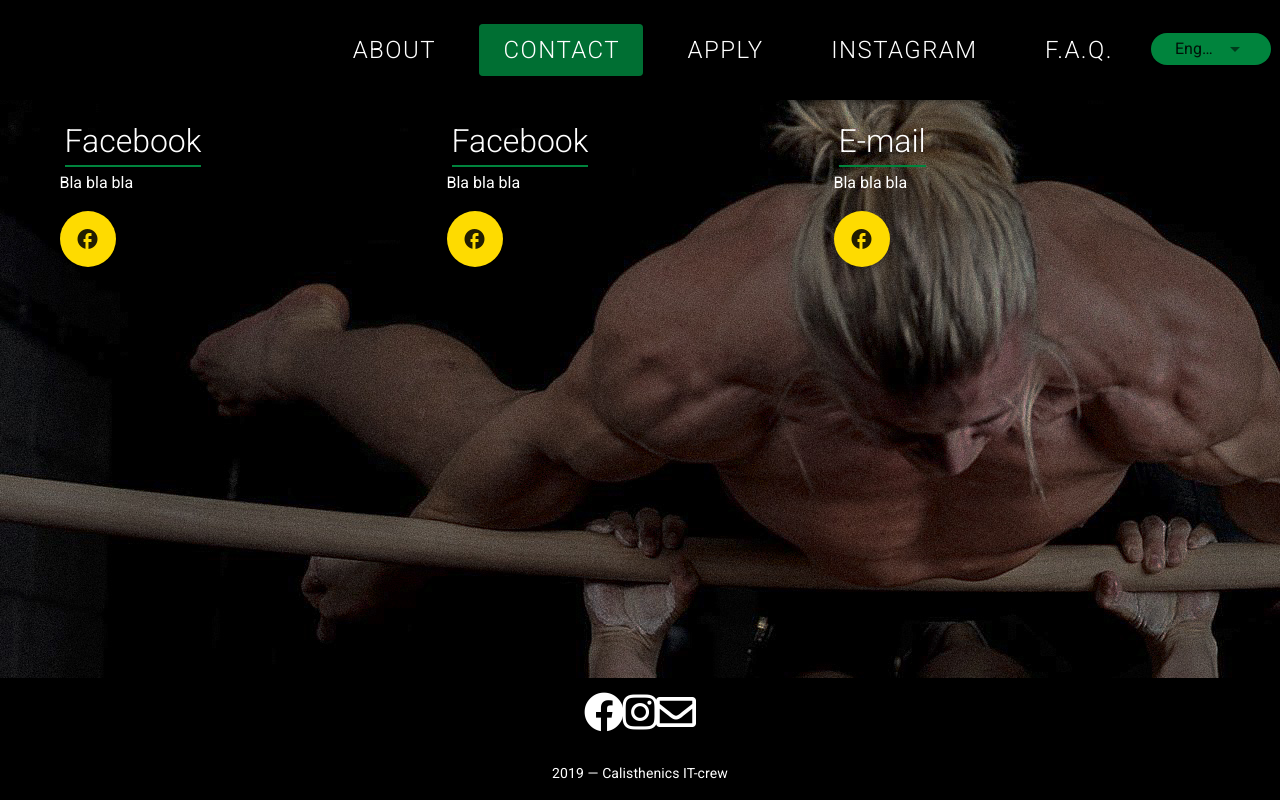
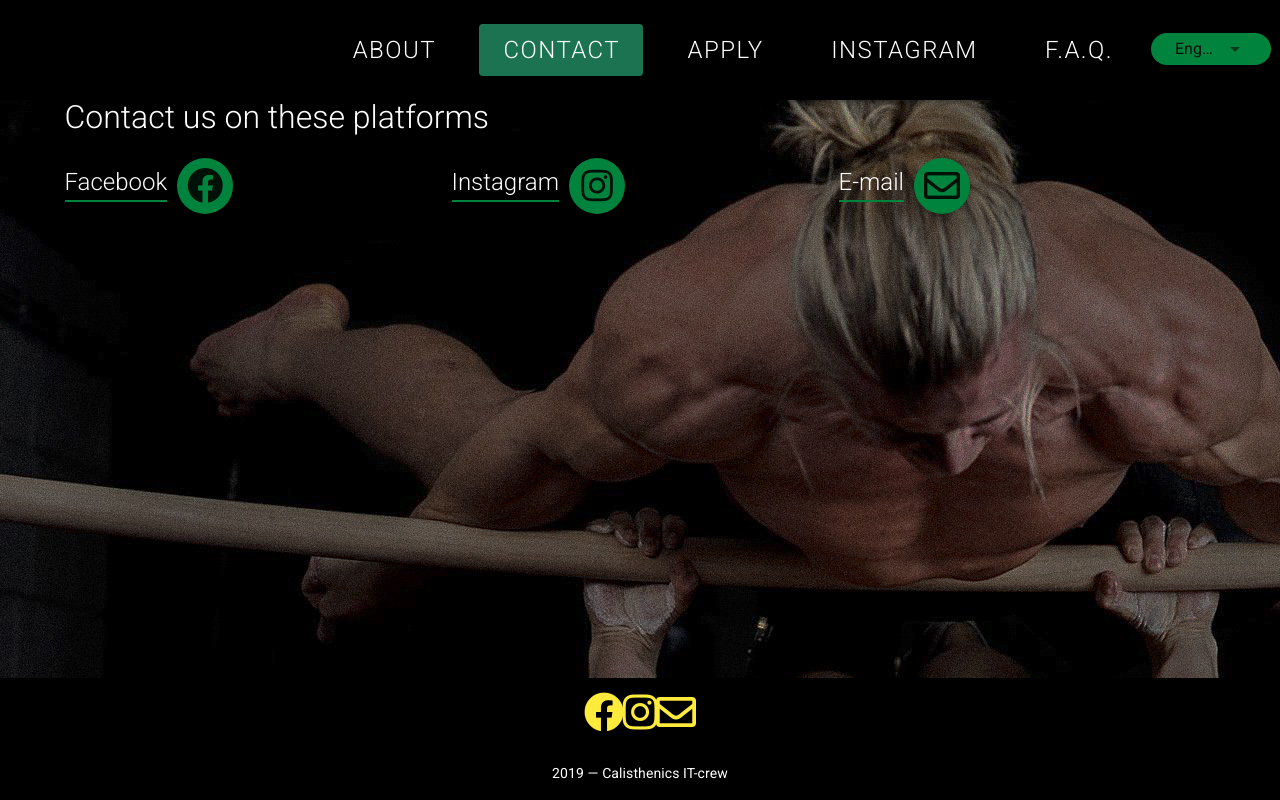
Before and after one commit to jorgensta/vuesthenics, a Vue app: page /contact in a window 1280 px wide. Built offline with nearby package versions, Linux system fonts and the light colour scheme.

Commit message:
Add hrefs mail, insta, face

```diff
--- a/package.json
+++ b/package.json
@@ -13,6 +13,7 @@
     "core-js": "^2.6.5",
     "moment": "^2.24.0",
     "node-sass": "^4.12.0",
+    "velocity-animate": "^1.5.2",
     "vue": "^2.6.10",
     "vue-class-component": "^7.0.2",
     "vue-country-flag": "^1.2.3",
--- /dev/null
+++ b/src/components/Carousel.vue
@@ -0,0 +1,15 @@
+<template>
+  <v-img id="img" :src="src" height="350"></v-img>
+</template>
+
+<script lang="ts">
+import Vue from "vue";
+import Component from "vue-class-component";
+
+@Component
+export default class Carousel extends Vue {
+  show: Boolean = false;
+  src: String =
+    "https://scontent.fosl3-2.fna.fbcdn.net/v/t1.0-9/31180300_816269808565180_9184631427549888512_o.jpg?_nc_cat=104&_nc_oc=AQlxVeLawK7ERK587QTBYX7KLAab_hUpyneEPpxzgqfz-q3Jb_KUTtk86cBKFxg42w8&_nc_ht=scontent.fosl3-2.fna&oh=05c5e7149eb635a1ec4d1ffa00c7deb5&oe=5E528C92";
+}
+</script>
--- a/src/components/FooterBar.vue
+++ b/src/components/FooterBar.vue
@@ -2,7 +2,7 @@
   <v-footer class="footer" padless>
     <v-card flat tile width="100%" color="black" dark>
       <v-card-text>
-        <v-btn icon v-for="iconName in icons" :key="iconName">
+        <v-btn color="yellow" icon v-for="iconName in icons" :key="iconName">
           <v-icon x-large>{{ iconName }}</v-icon>
         </v-btn>
       </v-card-text>
--- a/src/components/LinkButton.vue
+++ b/src/components/LinkButton.vue
@@ -1,6 +1,6 @@
 <template>
   <div class="hover">
-    <v-btn :to="link" link text x-large active-class="btnActive">
+    <v-btn color="purple" :to="link" link text x-large active-class="btnActive">
       <h2>{{ name }}</h2>
     </v-btn>
   </div>
--- a/src/components/NavBar.vue
+++ b/src/components/NavBar.vue
@@ -11,7 +11,6 @@
                   color="primary"
                   @click.stop="drawer = !drawer"
                 ></v-app-bar-nav-icon>
-                <LocaleChanger v-if="isMobile" />
               </v-row>
 
               <v-img
@@ -20,6 +19,21 @@
                 height="70"
                 max-width="140"
               />
+              <v-menu v-if="isMobile" bottom left>
+                <template v-slot:activator="{ on }">
+                  <v-btn dark icon v-on="on">
+                    <v-icon>mdi-dots-vertical</v-icon>
+                  </v-btn>
+                </template>
+
+                <v-list dark rounded>
+                  <v-list-item class="tile" @click="dialog = !dialog">
+                    <v-list-item-title class="list-item-text">{{
+                      $t("changeLanguage")
+                    }}</v-list-item-title>
+                  </v-list-item>
+                </v-list>
+              </v-menu>
             </v-row>
           </v-col>
           <v-row align="center" justify="end" v-if="!isMobile">
@@ -47,13 +61,39 @@
           :to="link.link"
         >
           <v-list-item-content>
-            <v-list-item-title class="list-item-text">
-              {{ $t(link.name) }}
-            </v-list-item-title>
+            <v-list-item-title class="list-item-text">{{
+              $t(link.name)
+            }}</v-list-item-title>
           </v-list-item-content>
         </v-list-item>
       </v-list>
     </v-navigation-drawer>
+    <v-row justify="center">
+      <v-dialog v-model="dialog" dark scrollable max-width="300px">
+        <v-card>
+          <v-card-title>{{ $t("selectLanguage") }}</v-card-title>
+          <v-divider></v-divider>
+          <v-card-text>
+            <v-radio-group v-model="selectedLanguage" column>
+              <v-radio label="Norsk" value="no"></v-radio>
+              <v-radio label="English" value="en"></v-radio>
+            </v-radio-group>
+          </v-card-text>
+          <v-divider></v-divider>
+          <v-card-actions>
+            <v-btn color="blue darken-1" text @click="dialog = false">{{
+              $t("close")
+            }}</v-btn>
+            <v-btn
+              color="blue darken-1"
+              text
+              @click="saveLanguage(selectedLanguage)"
+              >{{ $t("save") }}</v-btn
+            >
+          </v-card-actions>
+        </v-card>
+      </v-dialog>
+    </v-row>
   </div>
 </template>
 
@@ -74,6 +114,12 @@ import { Link } from "../types/link";
 })
 export default class NavBar extends Vue {
   drawer: boolean = false;
+  dialog: boolean = false;
+
+  saveLanguage(lang: string) {
+    this.$i18n.locale = lang;
+    this.dialog = false;
+  }
 
   get isMobile(): boolean {
     switch (this.$vuetify.breakpoint.name) {
--- a/src/locale/en.ts
+++ b/src/locale/en.ts
@@ -1,4 +1,8 @@
 export default {
+  changeLanguage: "Change language",
+  selectLanguage: "Select language",
+  save: "Save",
+  close: "Close",
   navbar: {
     about: "About",
     contact: "Contact",
@@ -7,11 +11,12 @@ export default {
     faq: "F.A.Q."
   },
   contact: {
+    title: "Contact us on these platforms",
     facebook: {
       title: "Facebook"
     },
     instagram: {
-      title: "Facebook"
+      title: "Instagram"
     },
     email: {
       title: "E-mail"
--- a/src/locale/no.ts
+++ b/src/locale/no.ts
@@ -1,10 +1,26 @@
 export default {
+  changeLanguage: "Bytt språk",
+  selectLanguage: "Velg språk",
+  save: "Lagre",
+  close: "Lukk",
   navbar: {
     about: "Om oss",
     contact: "Kontakt",
     apply: "Søk medlemsskap",
     instagram: "Instagram",
     faq: "F.A.Q."
+  },
+  contact: {
+    title: "Kom i kontakt med oss på disse platformene",
+    facebook: {
+      title: "Facebook"
+    },
+    instagram: {
+      title: "Instagram"
+    },
+    email: {
+      title: "E-post"
+    }
   },
   apply: {
     title: "Søk medlemsskap hos oss",
--- a/src/views/About.vue
+++ b/src/views/About.vue
@@ -1,5 +1,6 @@
 <template>
   <div class="container">
+    <Carousel />
     <div v-for="section in aboutSections" :key="section.title">
       <h1 class="display-1 font-weight-light">{{ section.title }}</h1>
       <p>{{ section.paragraph }}</p>
@@ -9,13 +10,18 @@
 <script lang="ts">
 import Vue from "vue";
 import Component from "vue-class-component";
+import Carousel from "../components/Carousel.vue";
 
 interface AboutSection {
   title: String;
   paragraph: String;
 }
 
-@Component({})
+@Component({
+  components: {
+    Carousel
+  }
+})
 export default class About extends Vue {
   aboutSections: Array<AboutSection> = [
     {
--- a/src/views/Contact.vue
+++ b/src/views/Contact.vue
@@ -1,11 +1,22 @@
 <template>
   <v-container class="dark">
+    <h1 class="contactHeader">
+      {{ $t("contact.title") }}
+    </h1>
     <v-row no-gutters>
       <v-col v-for="contact in contactInfo" :key="contact.key" cols="12" sm="4">
-        <h1 class="header">{{ $t(`contact.${contact.key}.title`) }}</h1>
-        <p class="contact-p">Bla bla bla</p>
-        <v-btn rounded color="#fedb00" fab>
-          <v-icon>facebook</v-icon>
+        <a :href="contact.href" target="_blank">
+          <h2 class="header">{{ $t(`contact.${contact.key}.title`) }}</h2>
+        </a>
+        <v-btn
+          class="contactButton"
+          rounded
+          color="#00843d"
+          fab
+          :href="contact.href"
+          target="_blank"
+        >
+          <v-icon large>{{ contact.icon }}</v-icon>
         </v-btn>
       </v-col>
     </v-row>
@@ -21,20 +32,34 @@ export default class Contact extends Vue {
   contactInfo: Array<Object> = [
     {
       key: "facebook",
-      icon: "face"
+      icon: "fab fa-facebook",
+      href: "https://www.facebook.com/ntnuicalisthenics/?ref=bookmarks"
     },
     {
       key: "instagram",
-      icon: "book"
+      icon: "fab fa-instagram",
+      href: "https://www.instagram.com/ntnuicalisthenics/"
     },
     {
       key: "email",
-      icon: "mail"
+      icon: "far fa-envelope",
+      href: "mailto:calisthenics-leder@ntnui.no"
     }
   ];
 }
 </script>
 <style scoped>
+.contactHeader {
+  color: white;
+  margin: 5px;
+  margin-bottom: 1%;
+  display: inline-block;
+  font-weight: 300;
+  font-size: calc(2vw + 2vh +0.8vmin);
+}
+.contactButton {
+  margin: 5px;
+}
 .contact-p {
   color: white;
 }
--- a/src/views/Faq.vue
+++ b/src/views/Faq.vue
@@ -6,7 +6,7 @@
           multiple
           dark
           popout
-          class="panel"
+          :class="isMobile ? 'panel__mobile' : 'panel'"
           transition="scroll-y-transition"
         >
           <v-expansion-panel
@@ -39,6 +39,14 @@ interface FAQitem {
 
 @Component({})
 export default class Faq extends Vue {
+  get isMobile(): boolean {
+    switch (this.$vuetify.breakpoint.name) {
+      case "xs":
+        return true;
+      default:
+        return false;
+    }
+  }
   qs: Array<FAQitem> = [
     {
       question: "faq.semester.q",
@@ -95,6 +103,12 @@ export default class Faq extends Vue {
   max-width: 80%;
   opacity: 0.95;
 }
+
+.panel__mobile {
+  margin: 5px;
+  max-width: 95%;
+  opacity: 0.95;
+}
 .panel-header {
   font-weight: 300;
   font-size: 20 !important;
```
Also changed, not shown: 1 other file (tests, documents, lock files or other folders).
